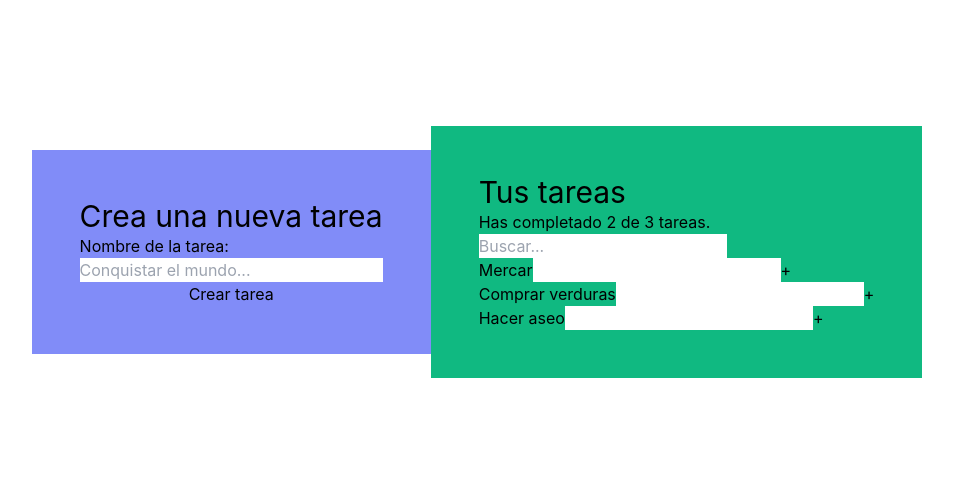
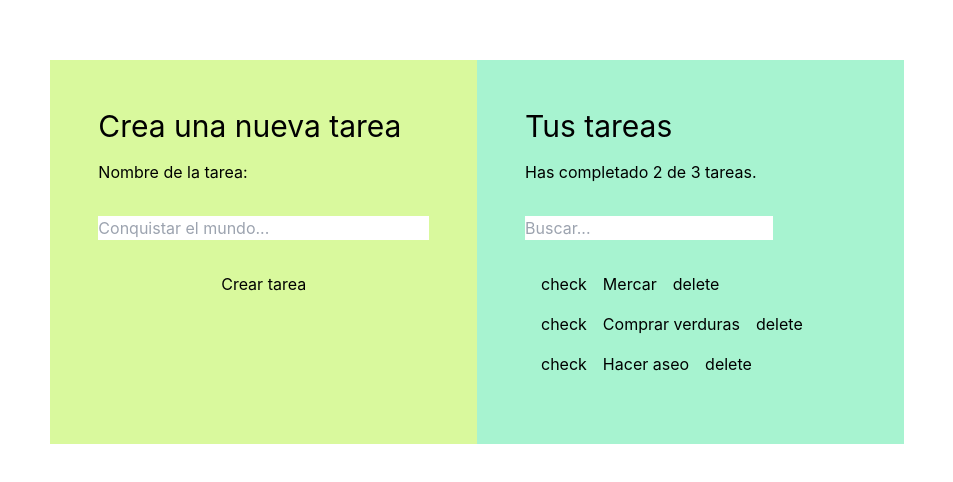
Before and after one commit to marthadominguez/to-do-list, a React (Create React App) app: page / in a window 1280 px wide. Shown: the part 148-630 px from the top of the page, without its empty margins (163-1116 px from the left). Built offline with nearby package versions, Linux system fonts and the light colour scheme.

Commit message:
actualizar lista con todos completados

```diff
--- a/src/App.js
+++ b/src/App.js
@@ -4,6 +4,7 @@ import { TodoItem } from './components/TodoItem';
 import { TodoList } from './components/TodoList';
 
 function App() {
+
   const todosDefault = [
     { text: "Mercar", completed: false },
     { text: "Comprar verduras", completed: true },
@@ -11,8 +12,8 @@ function App() {
   ]
 
   const [busqueda, setBusqueda] = useState("");
-  const [ todos, setTodos ] = useState(todosDefault)
-  const todosCompletados = todos.filter(todo => todo.completed ).length;
+  const [todos, setTodos] = useState(todosDefault)
+  const todosCompletados = todos.filter(todo => todo.completed).length;
   const todosTotal = todos.length;
 
   let todosBuscados = [];
@@ -26,19 +27,39 @@ function App() {
     });
   }
 
+  console.log(todos)
+
+  const completarTodos = (texto) => {
+    const indexTodo = todos.findIndex(todo => todo.text === texto);
+    const newTodos = [...todos];
+    newTodos[indexTodo] = {
+      text: todos[indexTodo].text,
+      completed: true
+    };
+    setTodos(newTodos);
+  }
+
 return (
   <div className="App flex justify-center h-screen items-center">
-      <div className="bg-indigo-400 p-12 flex flex-col">
+    <div className="bg-lime-200 p-12 flex flex-col w-1/3 h-96">
       <h2 className="text-3xl">Crea una nueva tarea</h2>
-        <span className="">Nombre de la tarea:</span>
-        <input className="" placeholder="Conquistar el mundo..."></input>
-        <button type="button" onClick={ console.log() } >Crear tarea</button>
+      <span className="my-4">Nombre de la tarea:</span>
+      <input className="my-4" placeholder="Conquistar el mundo..."></input>
+      <button className="my-4" type="button" onClick={console.log()} >Crear tarea</button>
     </div>
-      <div className="bg-emerald-500 p-12 flex flex-col" >
+    <div className="bg-emerald-200 p-12 flex flex-col w-1/3 h-96" >
       <h2 className="text-3xl" >Tus tareas </h2>
-        <span>Has completado {todosCompletados} de {todosTotal} tareas.</span>
+      <span className="my-4" >Has completado {todosCompletados} de {todosTotal} tareas.</span>
       <TodoSearch busqueda={busqueda} setBusqueda={setBusqueda} ></TodoSearch>
-        <TodoList>{todosBuscados.map((todo, index) => <TodoItem key={index} text={todo.text}></TodoItem>)}</TodoList>
+      <TodoList>
+        {todosBuscados.map((todo, index) => (
+          <TodoItem
+            key={index}
+            text={todo.text}
+            completed={todo.completed}
+            onComplete={() => completarTodos(todo.text) }>
+          </TodoItem>))}
+      </TodoList>
     </div>
   </div>
 );
--- a/src/components/TodoItem.jsx
+++ b/src/components/TodoItem.jsx
@@ -1,11 +1,11 @@
 import React from "react";
 
-export const TodoItem = ({text}) => {
+export const TodoItem = ({text, onComplete}) => {
   return (
-    <div>
-      <span>{text}</span>
-      <input type="text" />
-      <button>+</button>
+    <div className="my-4">
+      <button className="mx-4" onClick={onComplete}>check</button>
+      <span >{text}</span>
+      <button className="mx-4" >delete</button>
     </div>
   );
 };
--- a/src/components/TodoSearch.jsx
+++ b/src/components/TodoSearch.jsx
@@ -7,7 +7,7 @@ export const TodoSearch = ({busqueda, setBusqueda}) => {
 
   return (
     <div>
-      <input onChange={onSearch} value={busqueda} placeholder="Buscar..."></input>
+      <input className="my-4" onChange={onSearch} value={busqueda} placeholder="Buscar..."></input>
     </div>
   );
 };
```
Lines whose indentation alone changed are shown as unchanged.
